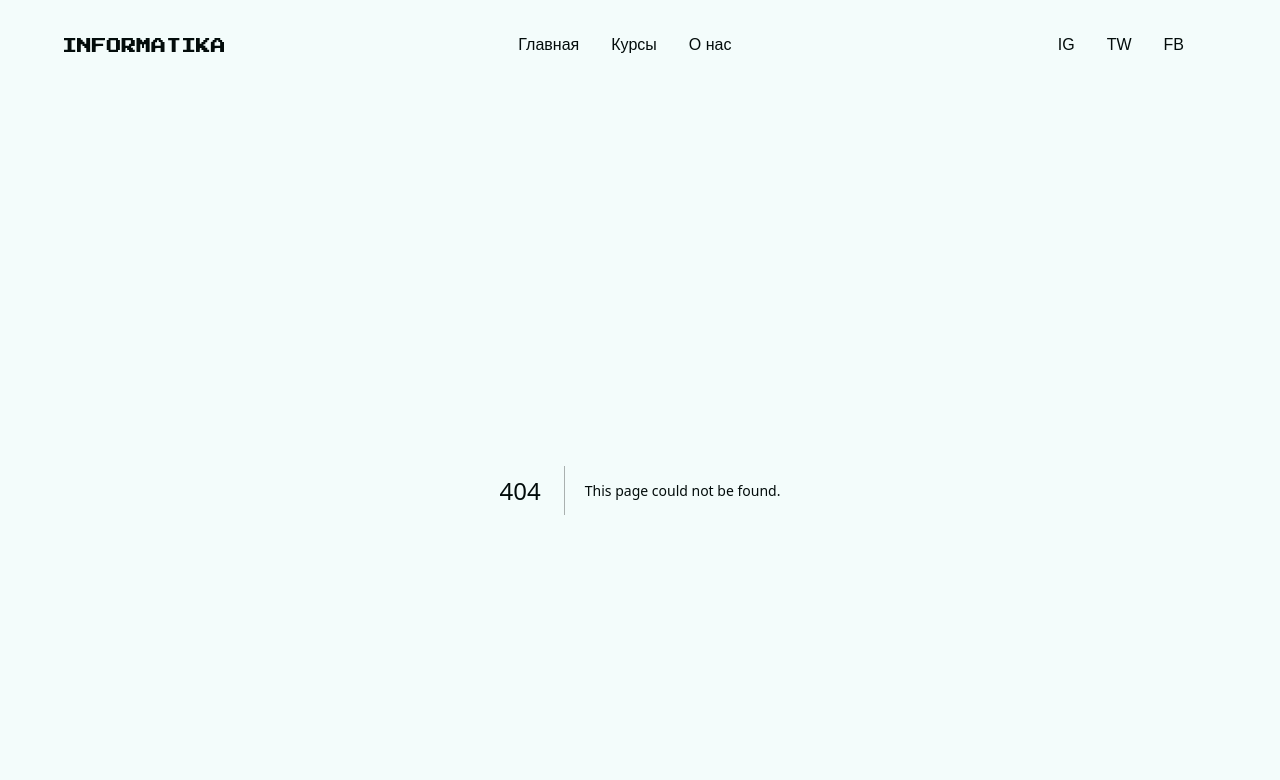
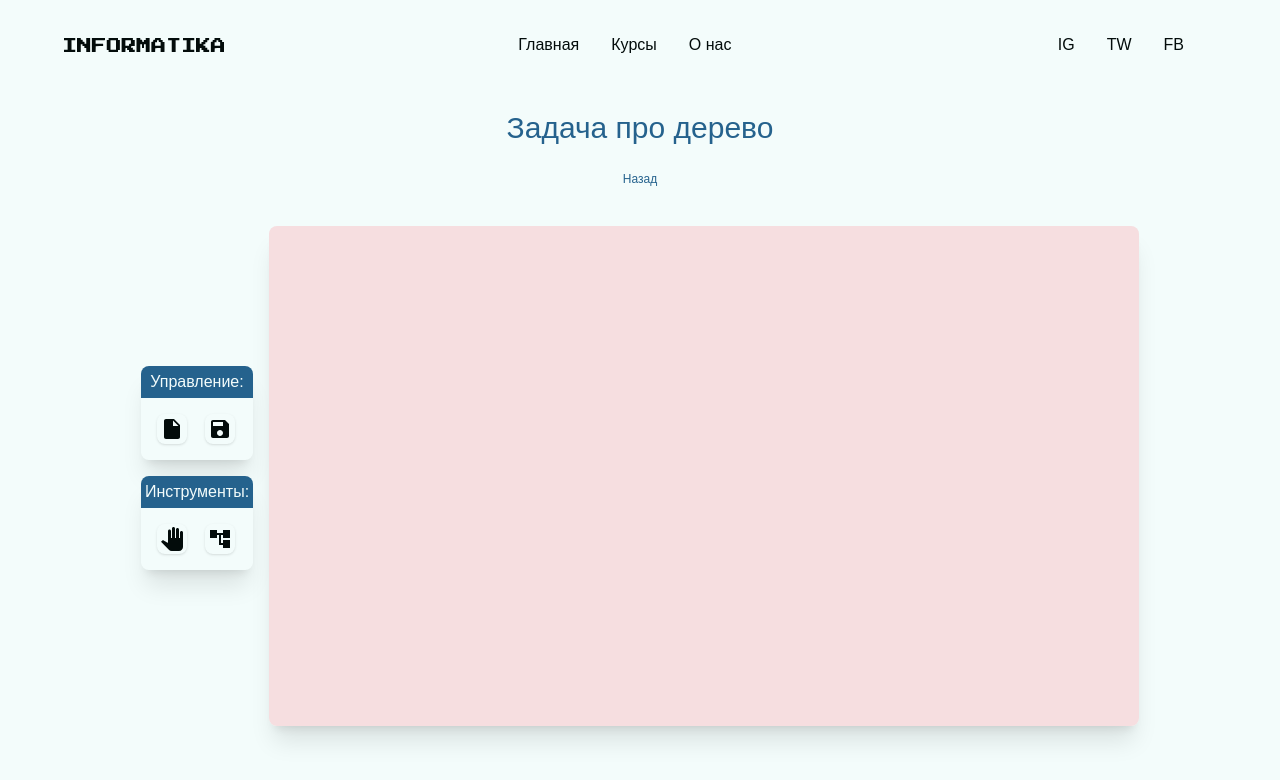
Before and after one commit to sulaymonz/informatica, a Next.js app: page /courses/grade-1/sample-tree-lesson in a window 1280 px wide. Before the commit this address had no page. Shown: the top 780 px of the page. Built offline with nearby package versions, Linux system fonts and the light colour scheme.

Commit message:
Adde sample exercise files

```diff
--- /dev/null
+++ b/app/components/SampleTreeCanvas.js
@@ -0,0 +1,141 @@
+'use client';
+
+import { useState, useEffect, useRef, forwardRef } from 'react';
+import { useSelector } from 'react-redux';
+import resolveConfig from 'tailwindcss/resolveConfig';
+import tailwindConfig from '../../tailwind.config';
+import LoadingSpinner from './LoadingSpinner';
+
+const fullConfig = resolveConfig(tailwindConfig);
+let curLoadedResNum = 0;
+
+const Canvas = ({ images }) => {
+  const totalResToLoad = images.length;
+  const onScreenCvsRef = useRef();
+  const onScreenCtxRef = useRef();
+  const [loading, setLoading] = useState(true);
+  const [mainImg, setMainImg] = useState(null);
+  const [clicked, setClicked] = useState(false);
+  const { activeTool } = useSelector((state) => state.exercise);
+
+  const onMouseMove = (e) => {
+    const rect = onScreenCvsRef.current.getBoundingClientRect();
+    const mouseX = e.clientX - rect.x;
+    const mouseY = e.clientY - rect.y;
+    if (activeTool === 'move' && clicked) {
+      // move action
+    }
+  };
+
+  const onMouseDown = (e) => {
+    setClicked(true);
+    const rect = onScreenCvsRef.current.getBoundingClientRect();
+    const mouseX = e.clientX - rect.x;
+    const mouseY = e.clientY - rect.y;
+    if (activeTool === 'move') {
+      // do something
+    }
+  };
+
+  const onMouseUp = () => {
+    setClicked(false);
+    if (activeTool === 'move') {
+      // do nothing
+    }
+  };
+
+  const drawCanvas = () => {
+    /*
+    onScreenCtxRef.current.clearRect(0, 0, 870, 500);
+    onScreenCtxRef.current.drawImage(fillCvsRef.current, 0, 0, 870, 500);
+    onScreenCtxRef.current.drawImage(mainImg, 0, 0, 870, 500);
+    onScreenCtxRef.current.drawImage(pencilDrawCvs.current, 0, 0, 870, 500);
+    */
+  };
+
+  const resourceLoaded = () => {
+    curLoadedResNum++;
+  };
+
+  const handleMainImgLoad = (e) => {
+    // setMainImg(e.target);
+    resourceLoaded();
+  };
+
+  const handleFillImgLoad = (e) => {
+    // setFillAreaImg(e.target);
+    resourceLoaded();
+  };
+
+  useEffect(() => {
+    if (curLoadedResNum === totalResToLoad) {
+      setLoading(false);
+      /*
+      fillCtxRef.current.drawImage(fillAreaImg, 0, 0, 870, 500);
+      onScreenCtxRef.current.drawImage(fillCvsRef.current, 0, 0, 870, 500);
+      onScreenCtxRef.current.drawImage(mainImg, 0, 0, 870, 500);
+      */
+    }
+  }, [mainImg]);
+
+  useEffect(() => {
+    /*
+    // main image
+    onScreenCtxRef.current = onScreenCvsRef.current.getContext('2d');
+    const img1 = new Image();
+    img1.src = images.find((i) => i.type === 'mainImage').src;
+    img1.addEventListener('load', handleMainImgLoad);
+
+    // fill availability area map on a separate canvas
+    fillCvsRef.current = document.createElement('canvas');
+    fillCvsRef.current.width = 870;
+    fillCvsRef.current.height = 500;
+    fillCtxRef.current = fillCvsRef.current.getContext('2d');
+    const img2 = new Image();
+    img2.src = images.find((i) => i.type === 'fillArea').src;
+    img2.addEventListener('load', handleFillImgLoad);
+
+    // a separate canvas for pencil draw
+    pencilDrawCvs.current = document.createElement('canvas');
+    pencilDrawCvs.current.width = 870;
+    pencilDrawCvs.current.height = 500;
+    pencilDrawCtx.current = pencilDrawCvs.current.getContext('2d');
+    // pencilDrawCtx.current.lineWidth = brushSize;
+    pencilDrawCtx.current.lineWidth = 4;
+    pencilDrawCtx.current.lineCap = 'round';
+    pencilDrawCtx.current.lineJoin = 'round';
+
+    return () => {
+      // clearing things up on component unmount
+      img1.removeEventListener('load', handleMainImgLoad);
+      img2.removeEventListener('load', handleFillImgLoad);
+      curLoadedResNum = 0;
+    };
+    */
+    console.log('ba hayray');
+  }, []);
+
+  return (
+    <>
+      {loading && (
+        <div className="absolute w-[870px] h-[500px] flex justify-center items-center">
+          <LoadingSpinner
+            mainColor={fullConfig.theme.colors.white}
+            secondaryColor="none"
+          />
+        </div>
+      )}
+      <canvas
+        className="cursor-crosshair bg-secondary-light"
+        ref={onScreenCvsRef}
+        width="870"
+        height="500"
+        onMouseDown={onMouseDown}
+        onMouseUp={onMouseUp}
+        onMouseMove={onMouseMove}
+      />
+    </>
+  );
+};
+
+export default Canvas;
--- /dev/null
+++ b/app/components/SampleTreeExercisePage.js
@@ -0,0 +1,20 @@
+'use client';
+
+import Link from 'next/link';
+import SampleTreeExercisePanel from './SampleTreeExercisePanel';
+
+export default function SampleTreeExercisePage({ title, backUrl }) {
+  return (
+    <main>
+      <div className="container mx-auto pb-20">
+        <h1 className="my-5 text-3xl text-primary text-center">{title}</h1>
+        <div className="text-center">
+          <Link className="text-primary text-xs" href={backUrl}>
+            Назад
+          </Link>
+        </div>
+        <SampleTreeExercisePanel />
+      </div>
+    </main>
+  );
+}
--- /dev/null
+++ b/app/components/SampleTreeExercisePanel.js
@@ -0,0 +1,31 @@
+'use client';
+
+import SampleTreeCanvas from './SampleTreeCanvas';
+import DocumentPanel from './DocumentPanel';
+import ToolsPanel from '../components/ToolsPanel';
+
+const description = '';
+const tools = ['grab', 'tree'];
+const images = [];
+
+const SampleTreeExercisePanel = () => {
+  return (
+    <>
+      <p className="my-3 text-center">{description}</p>
+      <br />
+      <div className="w-full flex flex-row justify-center items-center gap-4">
+        <div>
+          <DocumentPanel className="mb-4" />
+          <ToolsPanel className="mb-4" tools={tools} />
+        </div>
+        <div>
+          <div className="rounded-lg shadow-xl overflow-hidden">
+            <SampleTreeCanvas images={images} />
+          </div>
+        </div>
+      </div>
+    </>
+  );
+};
+
+export default SampleTreeExercisePanel;
--- a/app/components/ToolsPanel.js
+++ b/app/components/ToolsPanel.js
@@ -8,6 +8,7 @@ import PanToolIcon from '@mui/icons-material/PanTool';
 import FormatColorFillIcon from '@mui/icons-material/FormatColorFill';
 import UndoIcon from '@mui/icons-material/Undo';
 import RedoIcon from '@mui/icons-material/Redo';
+import AccountTreeIcon from '@mui/icons-material/AccountTree';
 
 const icons = {
   pencil: CreateIcon,
@@ -16,6 +17,7 @@ const icons = {
   grab: PanToolIcon,
   undo: UndoIcon,
   redo: RedoIcon,
+  tree: AccountTreeIcon,
 };
 
 const ToolsPanel = ({ tools, className = '', onClickUndo, onClickRedo }) => {
--- a/app/courses/grade-1/page.js
+++ b/app/courses/grade-1/page.js
@@ -91,6 +91,14 @@ export default function Grade1() {
               четверть". Задачи 36 - 45
             </Link>
           </li>
+          <li>
+            <Link
+              className="text-accent hover:text-primary"
+              href="/courses/grade-1/sample-tree-lesson"
+            >
+              <strong>Урок:</strong> Тестовая задача "Дерево"
+            </Link>
+          </li>
         </ul>
       </div>
     </main>
--- /dev/null
+++ b/app/courses/grade-1/sample-tree-lesson/page.js
@@ -0,0 +1,10 @@
+import SampleTreeExercisePage from '@/app/components/SampleTreeExercisePage';
+
+export default function ComputerLesson() {
+  return (
+    <SampleTreeExercisePage
+      title="Задача про дерево"
+      backUrl="/courses/grade-1"
+    />
+  );
+}
--- a/package.json
+++ b/package.json
@@ -23,7 +23,7 @@
   },
   "devDependencies": {
     "autoprefixer": "^10.0.1",
-    "eslint": "^8",
+    "eslint": "^8.56.0",
     "eslint-config-next": "14.0.2",
     "postcss": "^8",
     "tailwindcss": "^3.3.0"
```
Also changed, not shown: 1 other file (tests, documents, lock files or other folders).
